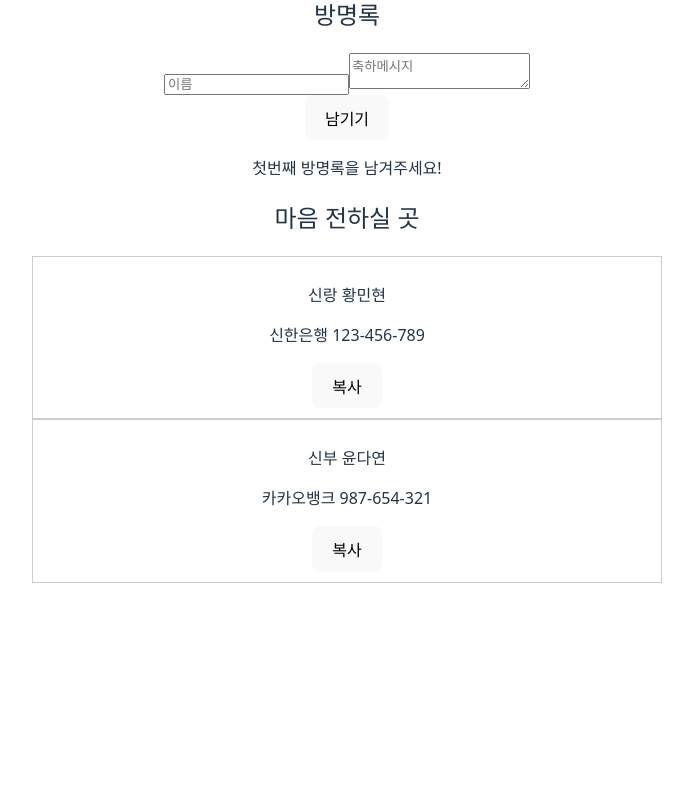
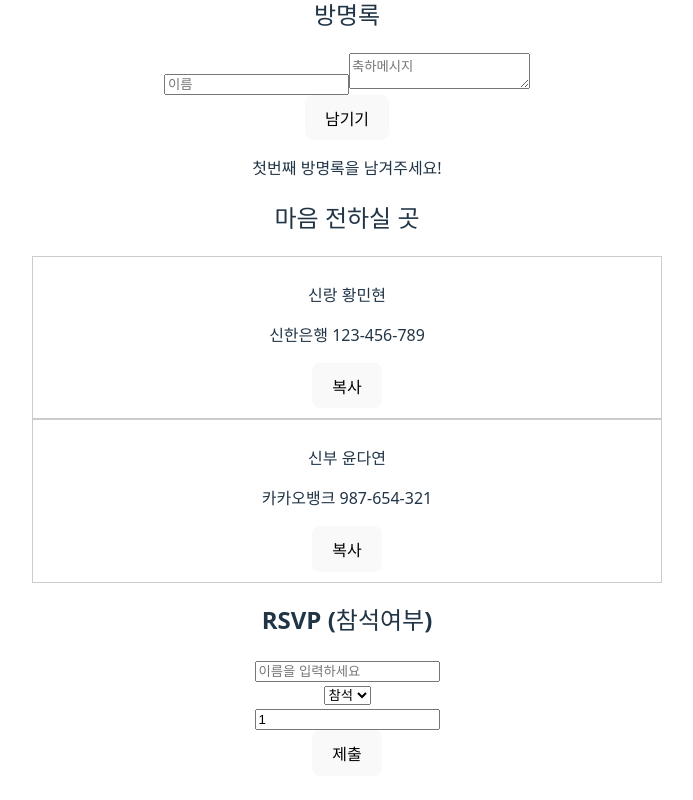
Before and after one commit to juyeon-Bae/wedding-invitation, a React (Vite) app: page / in a window 1280 px wide. Shown: the part 1852-2652 px from the top of the page, without its empty margins (293-986 px from the left). Before the commit the page ends 2467 px from the top, so only its background shows below. Built offline with nearby package versions, Linux system fonts and the light colour scheme.

Commit message:
useReducer

```diff
--- a/src/App.jsx
+++ b/src/App.jsx
@@ -6,6 +6,7 @@ import Gallery from './components/Gallery'
 import Location from './components/Location'
 import GuestBook from './components/GuestBook'
 import AccountInfo from './components/AcountInfo'
+import RSVP from './components/RSVP'
 import './App.css'
 
 function App() {
@@ -18,6 +19,7 @@ function App() {
       <Location/>
       <GuestBook/>
       <AccountInfo/>
+      <RSVP/>
      </div>
   )
 }
--- /dev/null
+++ b/src/components/RSVP.jsx
@@ -0,0 +1,73 @@
+import React, {useReducer} from 'react';
+
+const initialState = {
+    name: '',
+    isAttending:'참석',
+    guests:1,
+}
+
+//상태 변경하는 함수
+//action은 dispatch로 전달된 객체
+//payload는 action 객체의 속성으로 전달된 값
+function rsvpReducer(state, action){
+    switch(action.type){
+        case 'SET_NAME':
+        return {...state, name:action.payload}; //현재 상태 가져오고 name필드만 새로운 값으로 변경
+
+        case 'SET_ATTENDING':
+        return {...state, isAttending:action.payload};
+
+        case 'SET_GUESTS':
+        return {...state, guests:action.payload};
+
+        case 'RESET':
+            return initialState
+        default:
+            return state;
+
+    }
+}
+
+function RSVP(){
+    const [state,dispatch] = useReducer(rsvpReducer, initialState);
+    const handleSubmit = (e) => {
+        e.preventDefault();
+        alert(`${state.name}님, ${state.isAttending} ${state.guests}명`)
+    }
+
+
+    return(
+        <section>
+            <h2>RSVP (참석여부)</h2>
+            <form onSubmit={handleSubmit}>
+              <input
+                type='text'
+                placeholder='이름을 입력하세요'
+                value={state.name}
+                onChange={(e)=>dispatch({type:'SET_NAME', payload:e.target.value})}
+                required
+              />
+            <br />
+
+            <select>
+                value={state.isAttending}
+                onChange={(e)=>dispatch({type:'SET_ATTENDING', payload:e.target.value})}
+                <option value="참석">참석</option>
+                <option value="불참">불참</option>
+            </select>
+            <br />
+
+            <input
+            type="number"
+            min="1"
+            value={state.guests}
+            onChange={(e)=>dispatch({type:'SET_GUESTS', payload:e.target.value})}
+            />
+            <br />
+            <button type="submit">제출</button>
+            </form>
+        </section>
+    )
+
+}
+export default RSVP;
```
